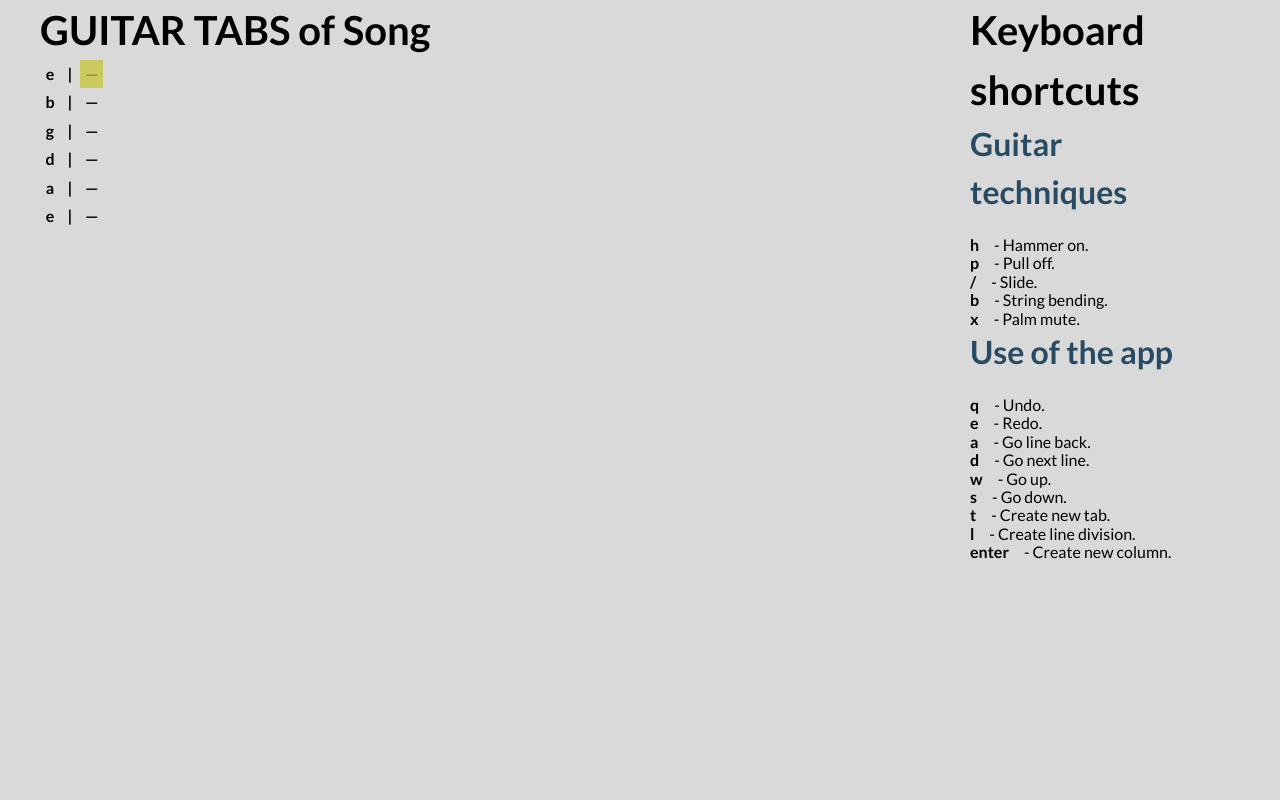
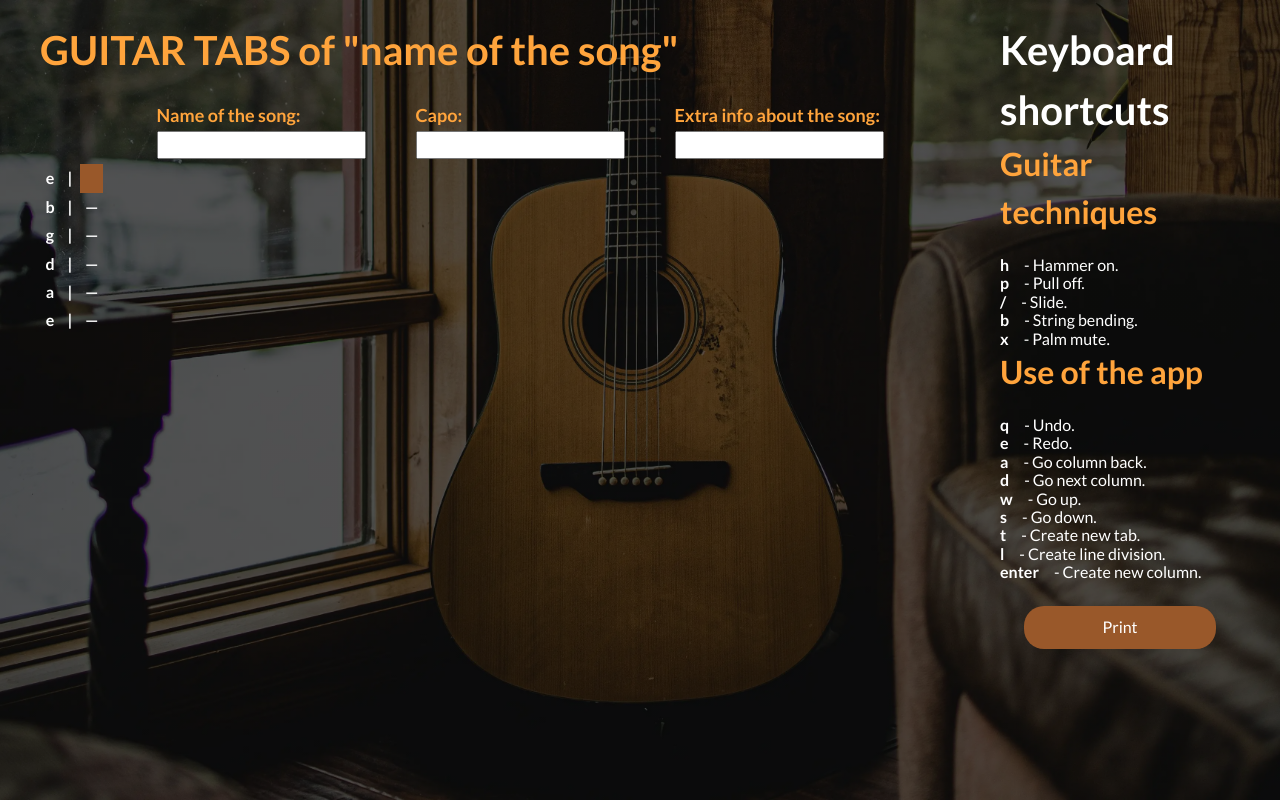
Before and after one commit to b-gaona/guitar-tabs, a website: page index.html in a window 1280 px wide. Drawn offline with Linux system fonts and the light colour scheme.

Commit message:
Modifying the colors, grid width, and adding the info of the song in HTML. Design in desktop first.

```diff
--- a/index.html
+++ b/index.html
@@ -12,11 +12,25 @@
 </head>
 
 <body>
-	<header class="container">
-	</header>
 	<main class="container content">
 		<section class="content__tabs">
-			<h1>GUITAR TABS of <span>Song</span></h1>
+			<h1 class="main__heading">GUITAR TABS of "<span>name of the song</span>"</h1>
+			<div class="content__description">
+				<div class="description">
+					<div class="description__part">
+						<label for="songName">Name of the song: </label>
+						<input type="text" id="songName">
+					</div>
+					<div class="description__part">
+						<label for="capo">Capo: </label>
+						<input type="number" min="0" id="capo">
+					</div>
+					<div class="description__part">
+						<label for="info">Extra info about the song: </label>
+						<input type="text" id="info">
+					</div>
+				</div>
+			</div>
 			<div class="tabs">
 				<div class="tabs__column">
 					<span class="tabs__cell">E</span>
@@ -43,7 +57,9 @@
 					<span class="tabs__cell">—</span>
 				</div>
 			</div>
+
 		</section>
+		<aside>
 			<section class="content__shortcuts">
 				<h2>Keyboard shortcuts</h2>
 				<div class="shortcuts">
@@ -114,7 +130,7 @@
 									a
 								</div>
 								<div class="shortcut__action">
-								- Go line back.
+									- Go column back.
 								</div>
 							</div>
 							<div class="shortcut">
@@ -122,7 +138,7 @@
 									d
 								</div>
 								<div class="shortcut__action">
-								- Go next line.
+									- Go next column.
 								</div>
 							</div>
 							<div class="shortcut">
@@ -168,13 +184,13 @@
 						</div>
 					</div>
 				</div>
+				<button class="print">Print</button>
 			</section>
-		<pre id="helper" style="width: 100rem; overflow: scroll;"></pre>
-		<p></p>
-		<pre id="helper2" style="width: 100rem; overflow: scroll;"></pre>
+		</aside>
+		<pre id="helper" style="width: 100rem; overflow: scroll; display: none;"></pre>
+		<p style="display: none;"></p>
+		<pre id="helper2" style="width: 100rem; overflow: scroll; display: none;"></pre>
 	</main>
-	<footer>
-	</footer>
 	<script src="build/js/app.js" defer></script>
 </body>
 
--- a/src/scss/base/_globales.scss
+++ b/src/scss/base/_globales.scss
@@ -15,6 +15,14 @@ body {
   background-color: v.$lightGrey;
   font-family: v.$fuentePrincipal;
   font-size: 1.6rem;
+
+  background-image: linear-gradient(rgba(0, 0, 0, 0.65) 0%, rgba(0, 0, 0, 0.65) 100%), url("../img/bg-main.webp"); //Author: Smitty - License: Unsplash License
+  background-position: center;
+  background-size: cover;
+  background-repeat: no-repeat;
+  background-attachment: fixed;
+
+  color: v.$white;
 }
 
 p {
--- a/src/scss/base/_variables.scss
+++ b/src/scss/base/_variables.scss
@@ -7,7 +7,7 @@ $tablet: 768px;
 $desktop: 1024px;
 
 // Colores
-$primary: #284b63;
+$primary: #ffa43c;
 $secondary: #3c6e71;
 $black: #353535;
 $white: #ffffff;
--- a/src/scss/ui/_content.scss
+++ b/src/scss/ui/_content.scss
@@ -1,8 +1,8 @@
 @use "base/variables" as v;
 @use "base/mixins" as m;
 
-.content{
+.content {
+  padding-top: 2rem;
   display: grid;
-  grid-template-columns: 75% 20%;
-  column-gap: 3rem;
+  grid-template-columns: 4fr 1fr;
 }
--- /dev/null
+++ b/src/scss/ui/_description.scss
@@ -0,0 +1,25 @@
+@use "base/variables" as v;
+@use "base/mixins" as m;
+
+.description{
+  display: flex;
+  justify-content: center;
+  column-gap: 5rem;
+
+  &__part{
+    padding-block: 0.5rem;
+    font-size: 1.8rem;
+
+    label{
+      color: v.$primary;
+      font-weight: 700;
+      display: block;
+      padding-bottom: 0.5rem;
+    }
+    input{
+      text-indent: 0.5rem;
+      padding-block: 0.2rem;
+      vertical-align: center;
+    }
+  }
+}
--- a/src/scss/ui/_index.scss
+++ b/src/scss/ui/_index.scss
@@ -1,3 +1,4 @@
 @forward "content";
 @forward "tabs";
 @forward "shortcuts";
+@forward "description";
--- a/src/scss/ui/_shortcuts.scss
+++ b/src/scss/ui/_shortcuts.scss
@@ -15,3 +15,22 @@
     font-weight: 700;
   }
 }
+
+.print{
+  margin-top: 2.5rem;
+  margin-inline: auto;
+  padding: 1.2rem;
+  display: block;
+  text-transform: capitalize;
+  border-radius: 2rem;
+  border: none;
+  background-color: #99582a;
+  width: 80%;
+  color: v.$white;
+  cursor: pointer;
+
+  &:hover{
+    background-color: darken(#99582a, 15%);
+    transition: 300ms ease-in-out;
+  }
+}
--- a/src/scss/ui/_tabs.scss
+++ b/src/scss/ui/_tabs.scss
@@ -23,7 +23,7 @@
         height: 100%;
         display: block;
         position: absolute;
-        background-color: rgba(196, 196, 51, 0.747);
+        background-color: #99582a;
         top: 0;
         left: 0;
         animation: blinker 1s linear infinite;
```
Also changed, not shown: public/index.html (+1 -1 lines), public/build/css/app.css, public/build/img/bg-main.avif (added), public/build/img/bg-main.jpg (added), public/build/img/bg-main.webp (added), src/img/bg-main.jpg (added), 1 other file. Lines whose indentation alone changed are shown as unchanged.
